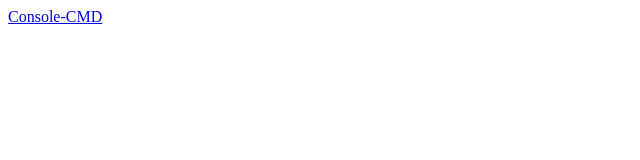
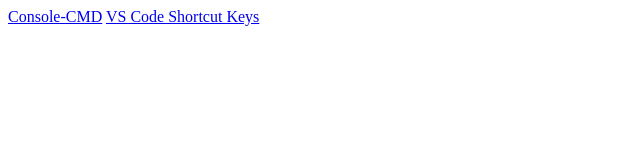
Before and after one commit to Sowrov-Ahmed/notes, a plain HTML site: page index.html in a window 1280 px wide. Shown: the whole page, without its empty margins (0-640 px from the left). Drawn offline with Linux system fonts and the light colour scheme.

Commit message:
vs code notes

```diff
--- a/index.html
+++ b/index.html
@@ -7,5 +7,6 @@
 </head>
 <body>
     <a href="./Console-CMD.txt">Console-CMD</a>
+    <a href="./VS Code Shortcut Keys.txt">VS Code Shortcut Keys</a>
 </body>
 </html>
```
Also changed, not shown: VS Code Shortcut Keys.txt (added).
